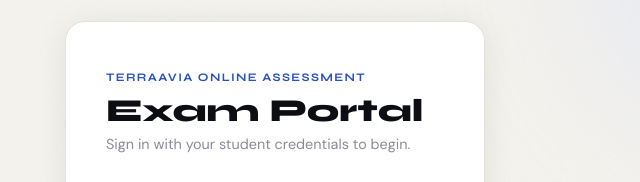
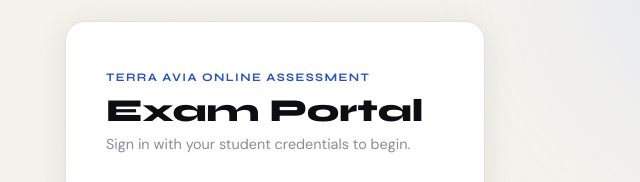
Before and after one commit to fvm80/test2, a plain HTML site: page index.html in a window 1280 px wide. Shown: the part 161-343 px from the top of the page, 365-1005 px from the left. Drawn offline with Linux system fonts and the light colour scheme.

Commit message:
Update index.html

```diff
--- a/index.html
+++ b/index.html
@@ -1318,7 +1318,7 @@
     <div class="blob blob-1"></div>
     <div class="blob blob-2"></div>
     <div class="login-card">
-      <p class="login-eyebrow">TerraAvia Online Assessment</p>
+      <p class="login-eyebrow">Terra Avia Online Assessment</p>
       <h1 class="login-title">Exam Portal</h1>
       <p class="login-subtitle">Sign in with your student credentials to begin.</p>
       <div class="field">
```
